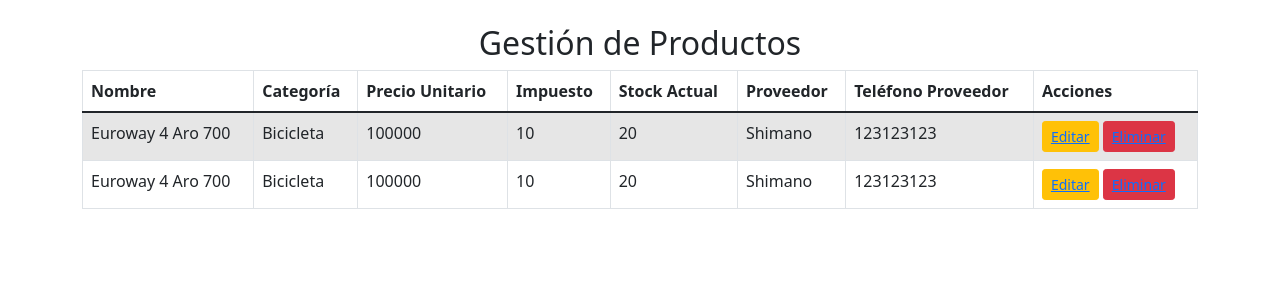
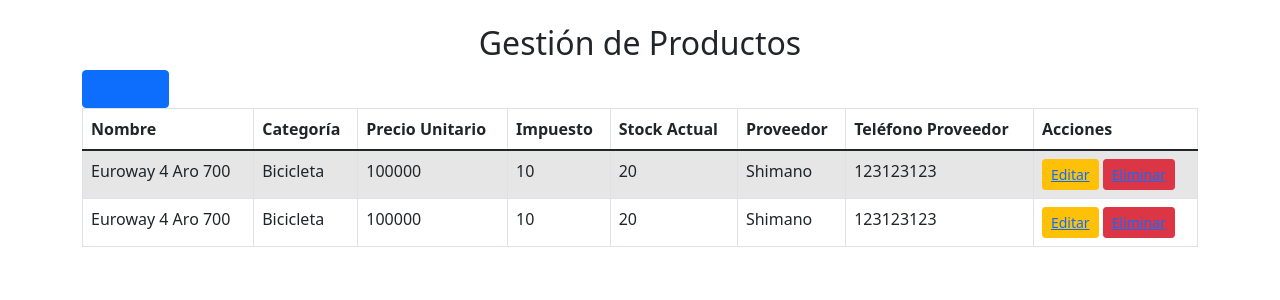
Before and after one commit to LuHermosilla/Proyecto-MasterBike, a Django app: page /gestion/productos_list in a window 1280 px wide. Shown: the part 72-372 px from the top of the page. Run offline with Django 5.2, Linux system fonts and the light colour scheme; data comes from the database, SQL or seed files in the repository; both versions use the stored data as it was after the commit; some libraries are stand-ins or nearby versions.

Commit message:
correccion error link

```diff
--- a/gestion/templates/gestion/ListaProductos.html
+++ b/gestion/templates/gestion/ListaProductos.html
@@ -5,6 +5,9 @@
     <div class="container mt-4">
         <h2 class="text-center">Gestión de Productos</h2>
 
+        <button type="button" class="btn btn-primary">
+            <a href="{% url 'productos_add' %}"> Agregar </a>
+        </button>
         <!-- Tabla para listar productos -->
         <table class="table table-bordered table-striped">
             <thead>
--- a/gestion/templates/gestion/base.html
+++ b/gestion/templates/gestion/base.html
@@ -31,7 +31,7 @@
                         <b>Bodega</b>
                     </a>
                     <div class="dropdown-menu" aria-labelledby="navbarDropdown1">
-                        <a class="dropdown-item" href="ListaProductos.html">Ingreso Productos</a>
+                        <a class="dropdown-item" href="{% url 'productos_list' %}">Ingreso Productos</a>
                         <a class="dropdown-item" href="Inventario.html">Inventario Bodega</a>
                         <a class="dropdown-item" href="Proveedores.html">Proveedores</a>
                         <a class="dropdown-item" href="Despacho.html">Despacho</a>
```
Also changed, not shown: db.sqlite3.
